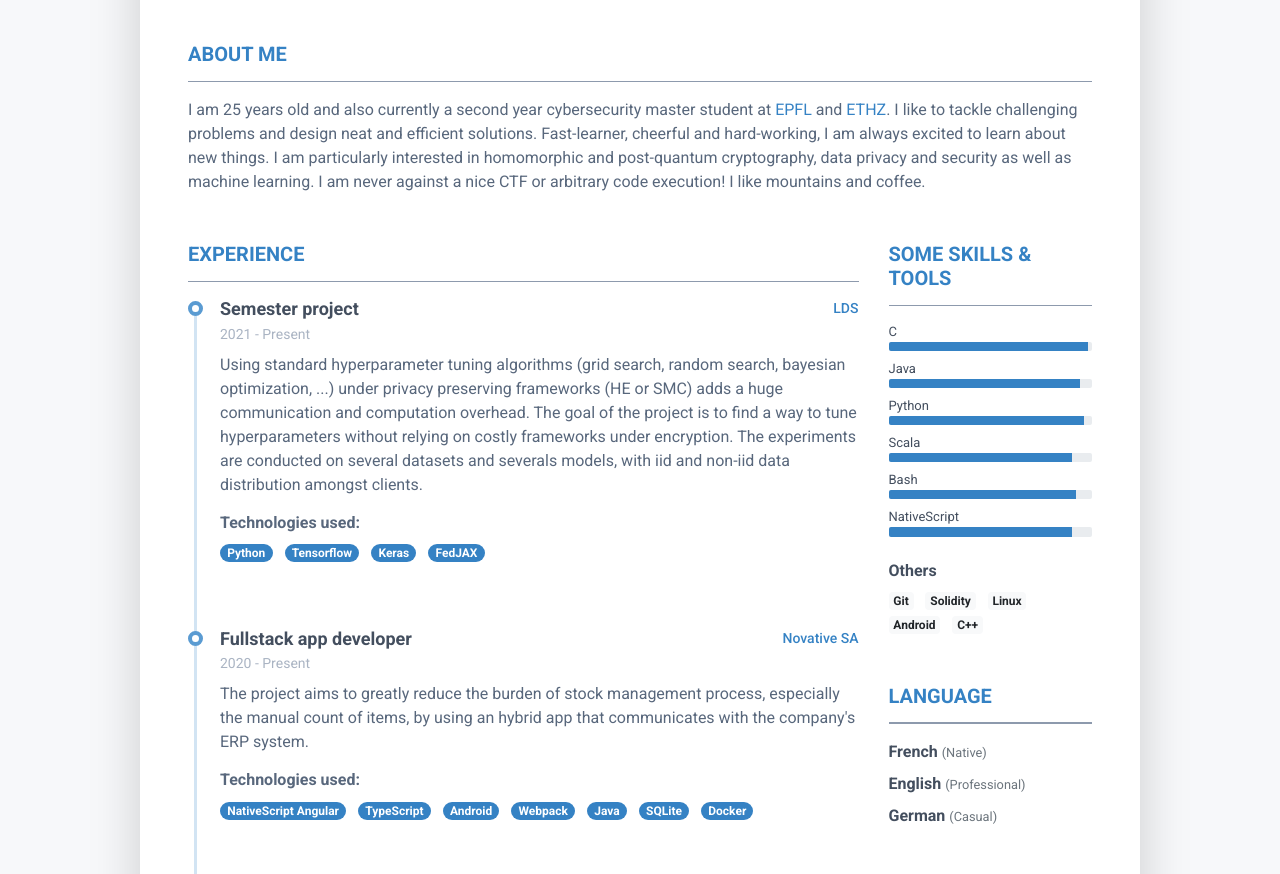
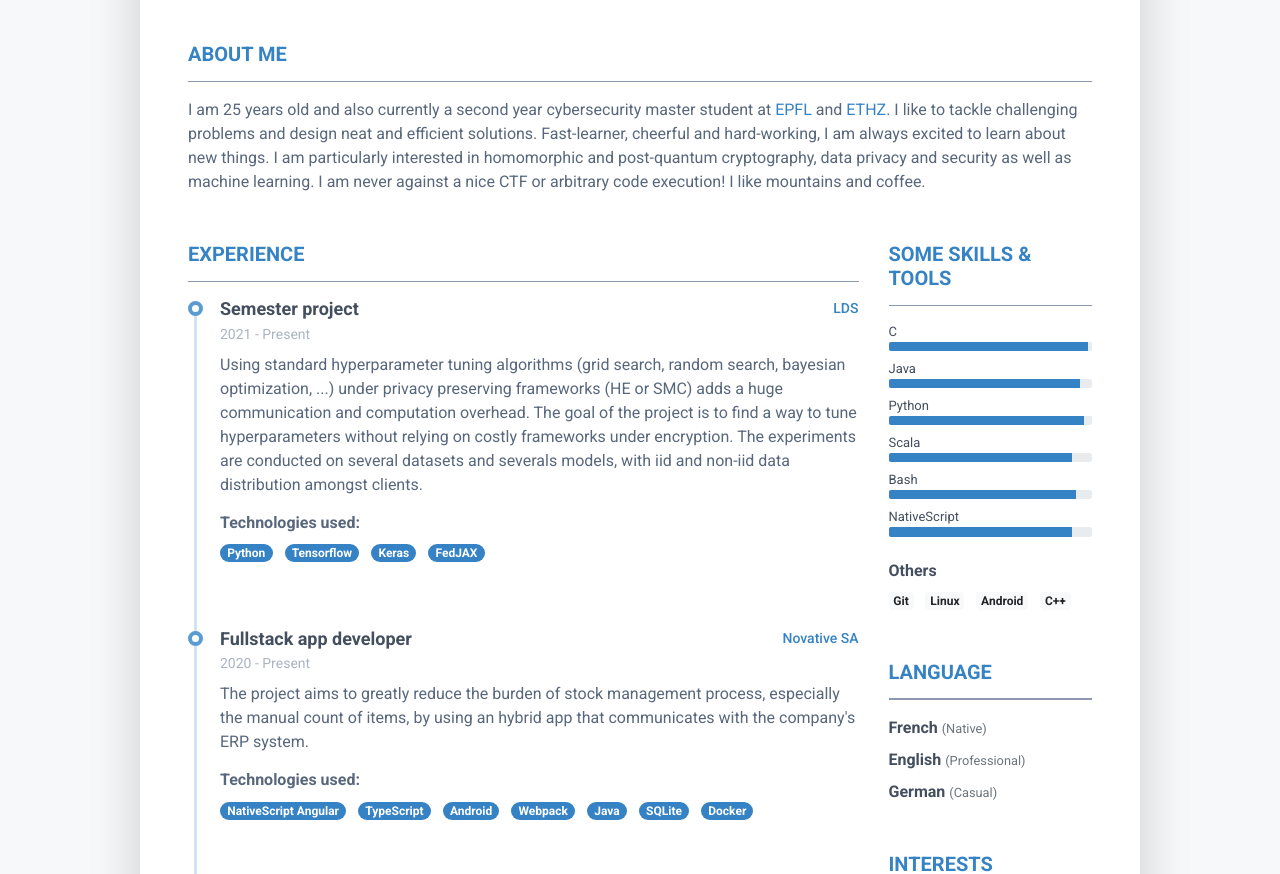
Before and after one commit to simon-perriard/simon-perriard.github.io, a plain HTML site: page index.html in a window 1280 px wide. Shown: the part 226-1100 px from the top of the page. Drawn offline with Linux system fonts and the light colour scheme.

Commit message:
Failed build fix attempt

```diff
--- a/index.html
+++ b/index.html
@@ -704,7 +704,7 @@
 									<h4 class="resume-skills-cat font-weight-bold">Others</h4>
 									<ul class="list-inline">
 										<li class="list-inline-item"><span class="badge badge-light">Git</span></li>
-										<li class="list-inline-item"><span class="badge badge-light">Solidity</span></li>
+										<!--<li class="list-inline-item"><span class="badge badge-light">Solidity</span></li>-->
 										<li class="list-inline-item"><span class="badge badge-light">Linux</span>
 										</li>
 										<li class="list-inline-item"><span class="badge badge-light">Android</span>
```
